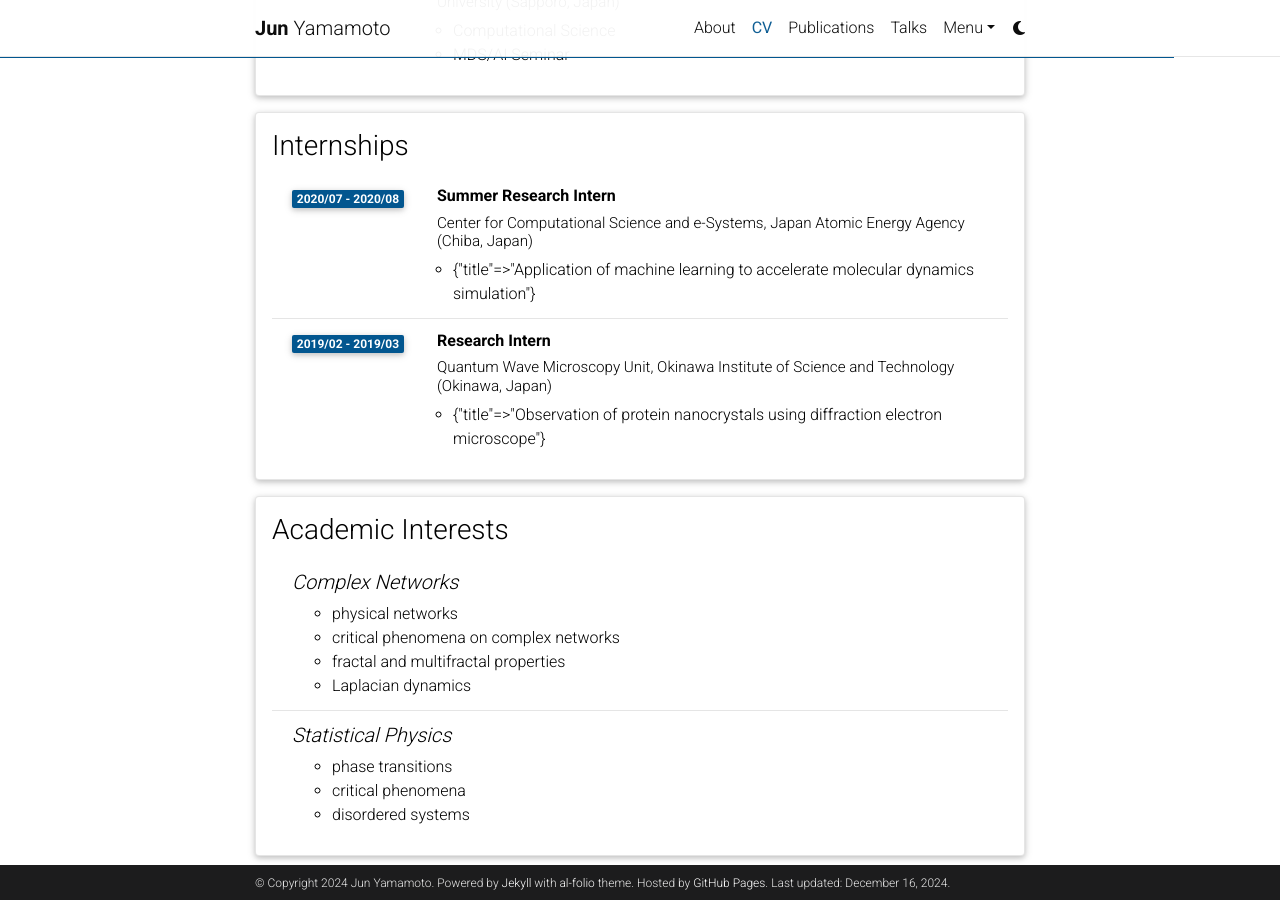
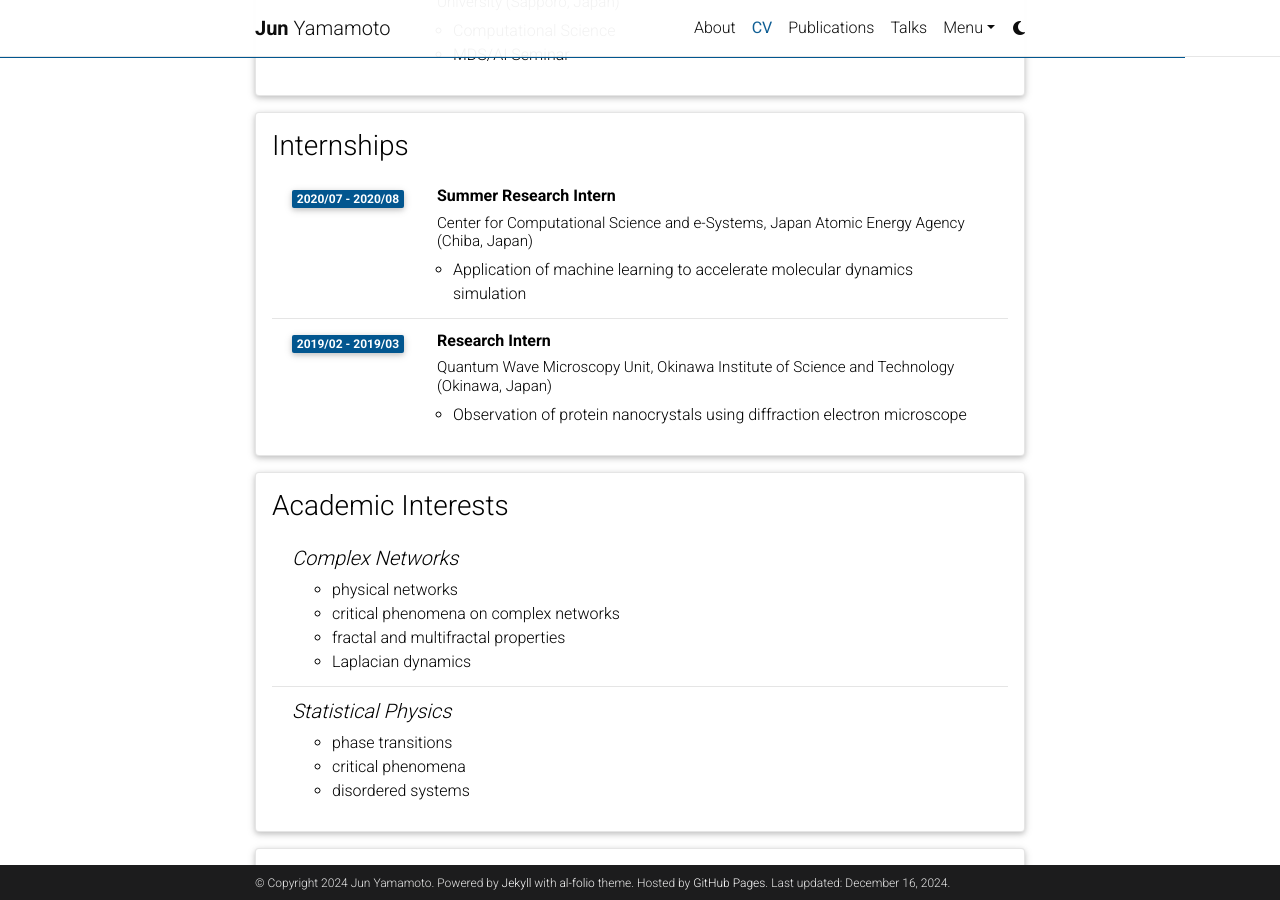
Before and after one commit to jym16/jym16.github.io, a Jekyll site: the page built from _pages/cv.md, in a window 1280 px wide and 900 px high, scrolled down 2306 px. Built offline with Jekyll 4.4.1, drawn with Linux system fonts in a browser that asks for light colours; comment, search, counter and statistics services are not loaded; a style sheet for code colours, icons or effects is not loaded; some of the changed lines change nothing that is shown.

Commit message:
Fixed a bug

```diff
--- a/_data/cv.yml
+++ b/_data/cv.yml
@@ -109,13 +109,13 @@
       institution: Center for Computational Science and e-Systems, Japan Atomic Energy Agency (Chiba, Japan)
       year: 2020/07 - 2020/08
       description:
-        - title: Application of machine learning to accelerate molecular dynamics simulation
+        - Application of machine learning to accelerate molecular dynamics simulation
 
     - title: Research Intern
       institution: Quantum Wave Microscopy Unit, Okinawa Institute of Science and Technology (Okinawa, Japan)
       year: 2019/02 - 2019/03
       description:
-        - title: Observation of protein nanocrystals using diffraction electron microscope
+        - Observation of protein nanocrystals using diffraction electron microscope
 
 - title: Academic Interests
   type: nested_list
```
